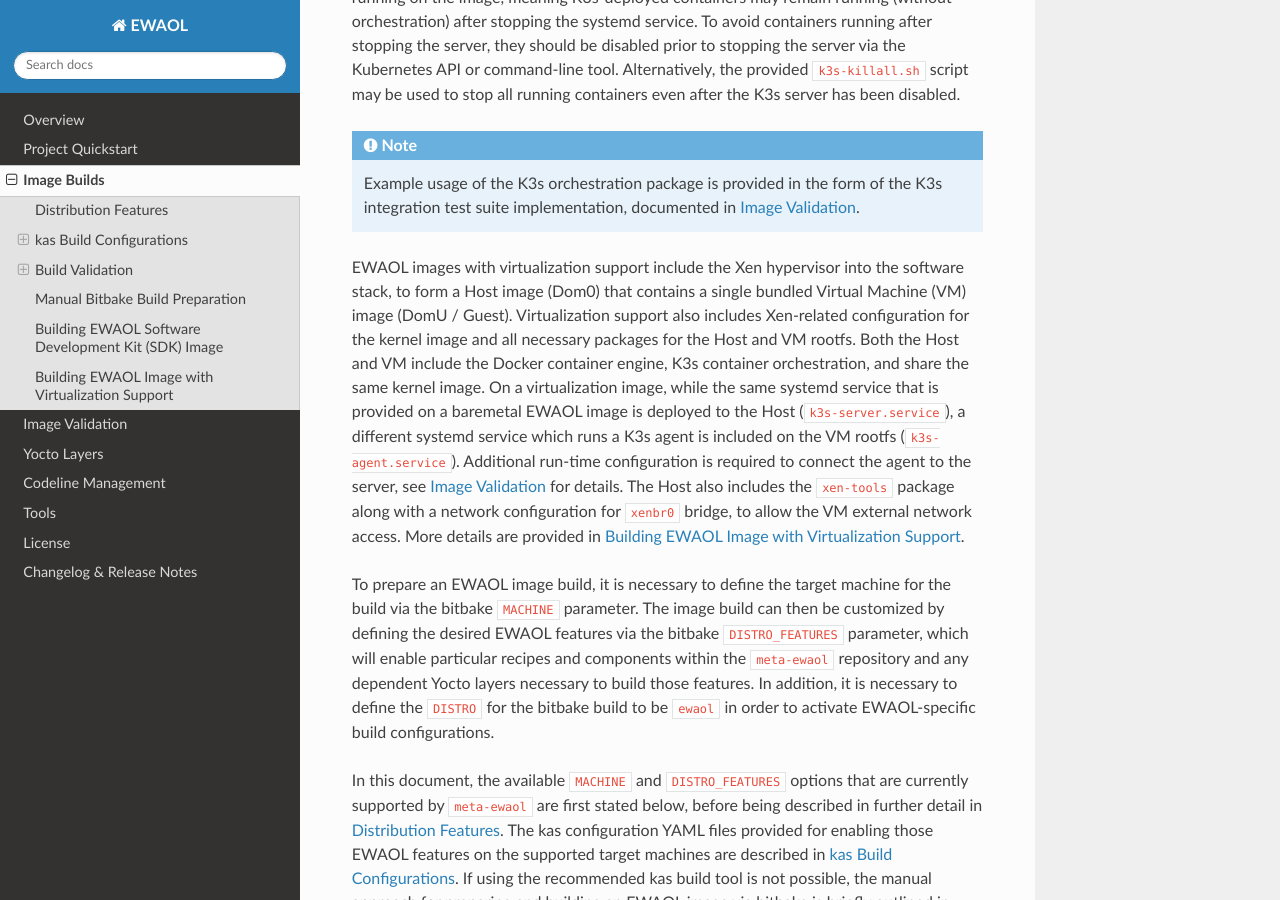
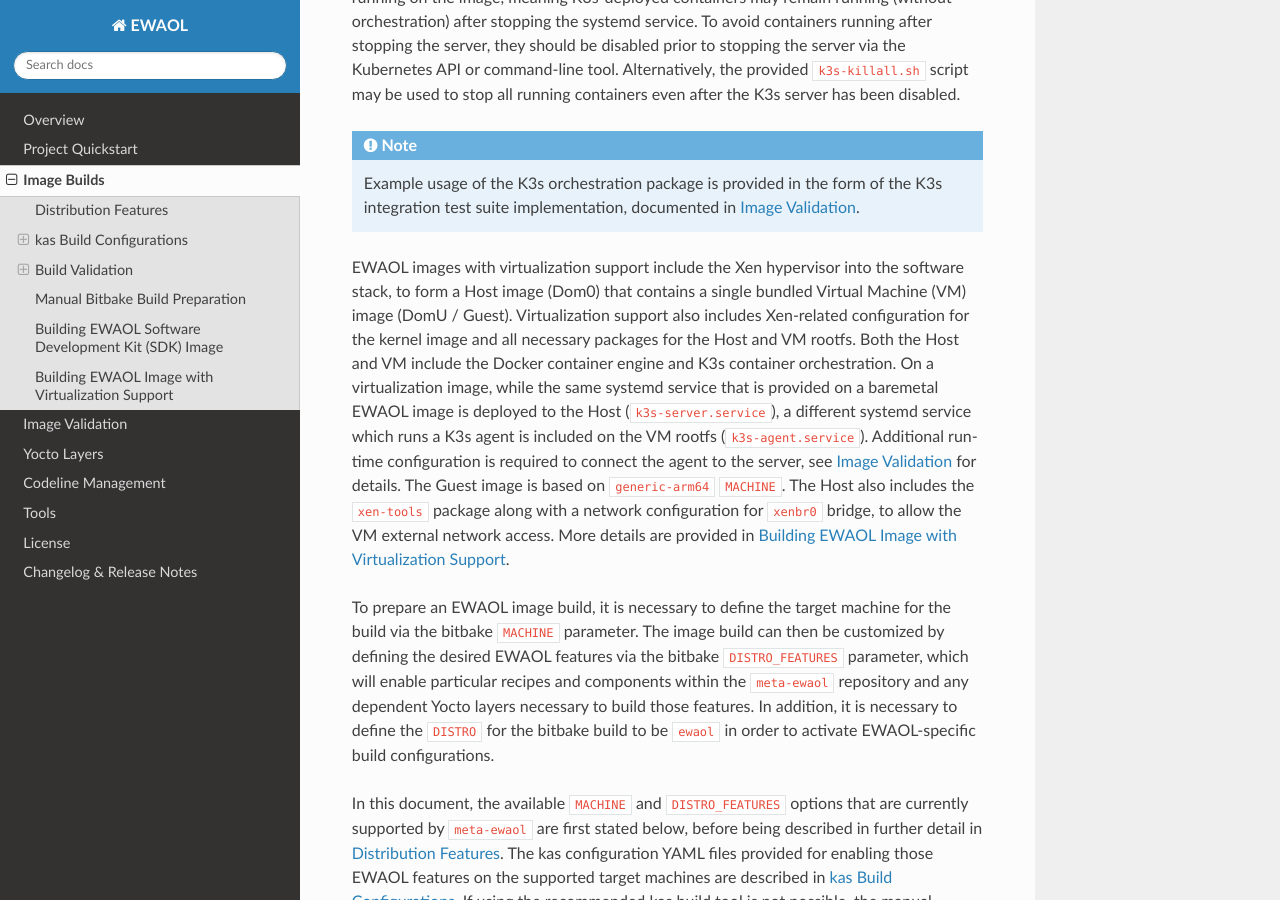
Before and after one commit to chaoge525/soafee_demo, a Sphinx documentation site: the page built from documentation/builds.rst, in a window 1280 px wide and 900 px high, scrolled down 566 px. Built offline with Sphinx 7.4.7 and the Read the Docs theme 2.0.0, drawn with Linux system fonts in a browser that asks for light colours; some of the changed text lies outside the part shown.

Commit message:
ewaol-distro,ewaol-config: Generate guest VM using generic-arm64 machine
This patch changes the guest machine to 'generic-arm64' and updates the
documentation accordingly.
Generic Guest can be built with multiple target configuration: 'ewaol-vm.conf'
or with kas by appending 'virtualization.yml' config file.

Issue-Id: SCM-3897
Signed-off-by: Kamil Dziezyk <kamil.dziezyk@arm.com>
Change-Id: I34ebcc417afc8b83364292fbf2ee0b0a1934e1c5

```diff
--- a/documentation/builds.rst
+++ b/documentation/builds.rst
@@ -38,16 +38,16 @@
 Virtual Machine (VM) image (DomU / Guest). Virtualization support also includes
 Xen-related configuration for the kernel image and all necessary packages for
 the Host and VM rootfs. Both the Host and VM include the Docker container
-engine, K3s container orchestration, and share the same kernel image. On a
-virtualization image, while the same systemd service that is provided on a
-baremetal EWAOL image is deployed to the Host (``k3s-server.service``), a
-different systemd service which runs a K3s agent is included on the VM rootfs
-(``k3s-agent.service``). Additional run-time configuration is required to
-connect the agent to the server, see :ref:`validations:Image Validation` for
-details. The Host also includes the ``xen-tools`` package along with a network
-configuration for ``xenbr0`` bridge, to allow the VM external network access.
-More details are provided in `Building EWAOL Image with Virtualization
-Support`_.
+engine and K3s container orchestration. On a virtualization image, while the
+same systemd service that is provided on a baremetal EWAOL image is deployed to
+the Host (``k3s-server.service``), a different systemd service which runs a K3s
+agent is included on the VM rootfs (``k3s-agent.service``). Additional run-time
+configuration is required to connect the agent to the server, see
+:ref:`validations:Image Validation` for details. The Guest image is based on
+``generic-arm64`` ``MACHINE``. The Host also includes the ``xen-tools`` package
+along with a network configuration for ``xenbr0`` bridge, to allow the VM
+external network access. More details are provided in `Building EWAOL Image
+with Virtualization Support`_.
 
 To prepare an EWAOL image build, it is necessary to define the target machine
 for the build via the bitbake ``MACHINE`` parameter. The image build can then be
@@ -400,7 +400,11 @@
   disk space to build!
 
 An ewaol virtualization image includes the Xen hypervisor in its software
-stack.
+stack. To build the Host image using ``n1sdp`` machine and the Guest image
+using ``generic-arm64`` machine, `Multiple Configuration Build`_ is used. The
+Guest build time variables that are different from the Host ones, like the
+``MACHINE``, are set inside
+``meta-ewaol-distro/conf/multiconfig/ewaol-vm.conf`` file.
 
 The VM is included into the Host rootfs via the ``ewaol-vm-package`` recipe,
 with the rootfs stored as a raw image file in ``*.qcow2`` format. In addition,
@@ -415,6 +419,7 @@
 
 .. code-block:: yaml
 
+   EWAOL_VM_MACHINE: "generic-arm64"           # Yocto machine configuration used for the VM
    EWAOL_VM_NUMBER_OF_CPUS: "4"                # Number of VM CPUs
    EWAOL_VM_MEMORY_SIZE: "6144"                # Memory size for VM (MB)
    EWAOL_VM_ROOTFS_EXTRA_SPACE: ""             # Extra storage space for VM (KB)
```
Also changed, not shown: other parts of documentation/builds.rst (+3 -0 lines), 6 other files.
